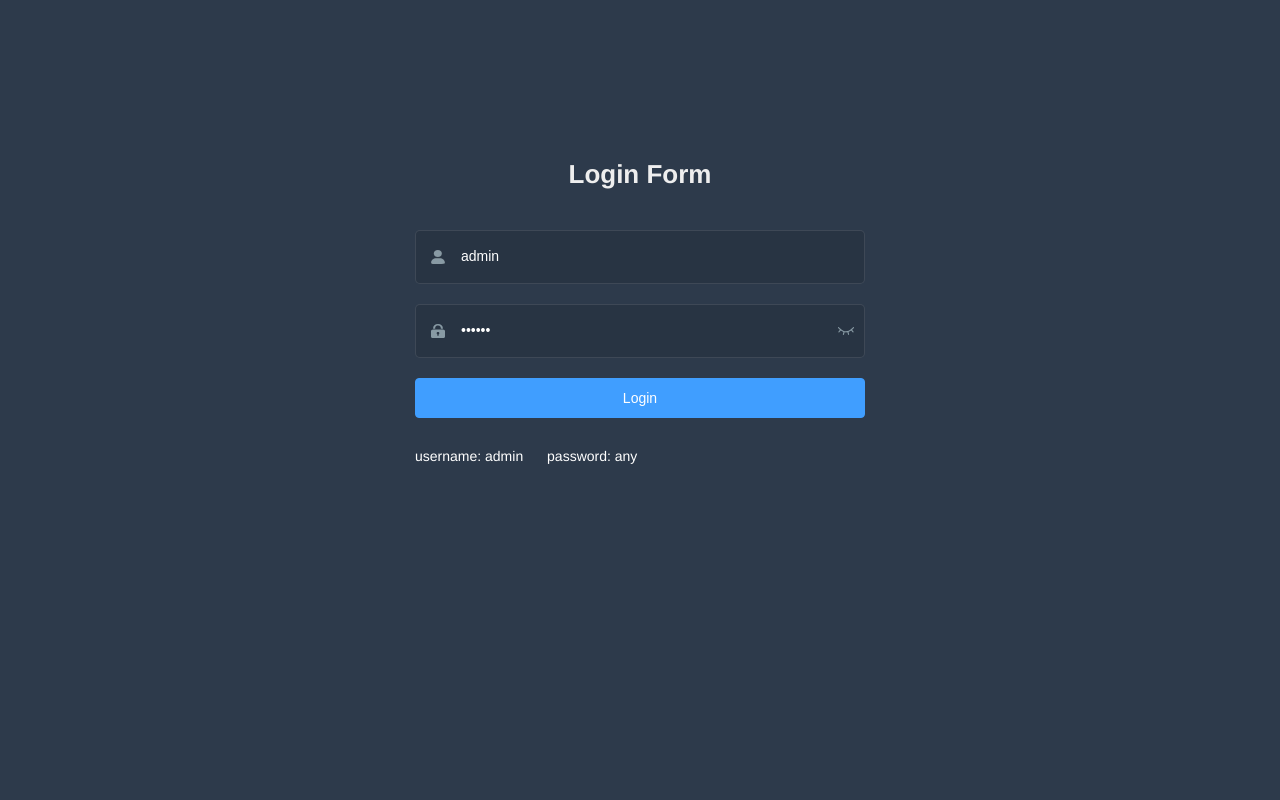
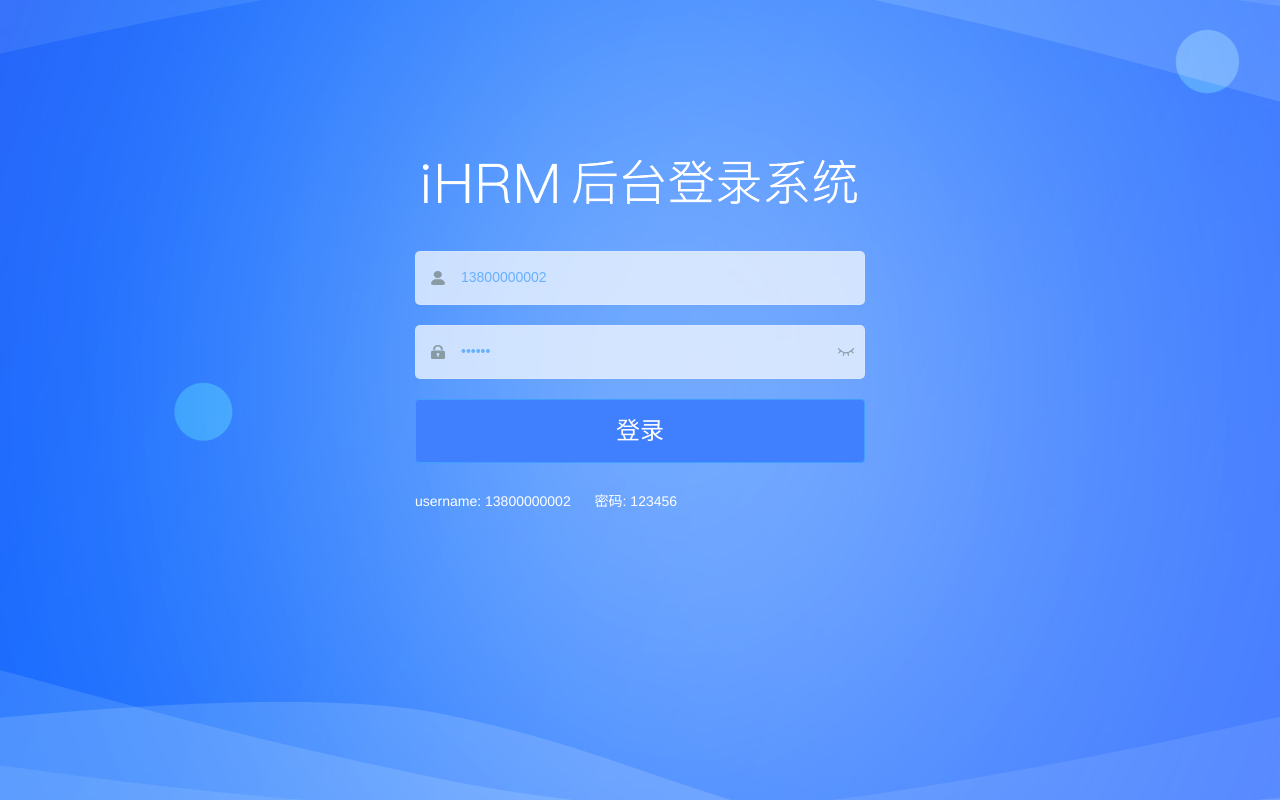
Before and after one commit to jiuer12138/hrsaas, a Vue app: page /#/login in a window 1280 px wide. Built offline with nearby package versions, Linux system fonts and the light colour scheme.

Commit message:
完成登录界面样式

```diff
--- a/src/views/login/index.vue
+++ b/src/views/login/index.vue
@@ -1,9 +1,18 @@
 <template>
   <div class="login-container">
-    <el-form ref="loginForm" :model="loginForm" :rules="loginRules" class="login-form" auto-complete="on" label-position="left">
-
+    <el-form
+      ref="loginForm"
+      :model="loginForm"
+      :rules="loginRules"
+      class="login-form"
+      auto-complete="on"
+      label-position="left"
+    >
+      <!-- 放置标题图片 @是设置的别名-->
       <div class="title-container">
-        <h3 class="title">Login Form</h3>
+        <h3 class="title">
+          <img src="@/assets/common/login-logo.png" alt="" />
+        </h3>
       </div>
 
       <el-form-item prop="username">
@@ -37,17 +46,25 @@
           @keyup.enter.native="handleLogin"
         />
         <span class="show-pwd" @click="showPwd">
-          <svg-icon :icon-class="passwordType === 'password' ? 'eye' : 'eye-open'" />
+          <svg-icon
+            :icon-class="passwordType === 'password' ? 'eye' : 'eye-open'"
+          />
         </span>
       </el-form-item>
 
-      <el-button :loading="loading" type="primary" style="width:100%;margin-bottom:30px;" @click.native.prevent="handleLogin">Login</el-button>
+      <el-button
+        :loading="loading"
+        class="loginBtn"
+        type="primary"
+        style="width: 100%; margin-bottom: 30px"
+        @click.native.prevent="handleLogin"
+        >登录</el-button
+      >
 
       <div class="tips">
-        <span style="margin-right:20px;">username: admin</span>
-        <span> password: any</span>
+        <span style="margin-right: 20px">username: 13800000002</span>
+        <span> 密码: 123456</span>
       </div>
-
     </el-form>
   </div>
 </template>
@@ -74,12 +91,16 @@
     }
     return {
       loginForm: {
-        username: 'admin',
-        password: '111111'
+        username: '13800000002',
+        password: '123456'
       },
       loginRules: {
-        username: [{ required: true, trigger: 'blur', validator: validateUsername }],
-        password: [{ required: true, trigger: 'blur', validator: validatePassword }]
+        username: [
+          { required: true, trigger: 'blur', validator: validateUsername }
+        ],
+        password: [
+          { required: true, trigger: 'blur', validator: validatePassword }
+        ]
       },
       loading: false,
       passwordType: 'password',
@@ -88,7 +109,7 @@
   },
   watch: {
     $route: {
-      handler: function(route) {
+      handler: function (route) {
         this.redirect = route.query && route.query.redirect
       },
       immediate: true
@@ -106,15 +127,18 @@
       })
     },
     handleLogin() {
-      this.$refs.loginForm.validate(valid => {
+      this.$refs.loginForm.validate((valid) => {
         if (valid) {
           this.loading = true
-          this.$store.dispatch('user/login', this.loginForm).then(() => {
-            this.$router.push({ path: this.redirect || '/' })
-            this.loading = false
-          }).catch(() => {
-            this.loading = false
-          })
+          this.$store
+            .dispatch('user/login', this.loginForm)
+            .then(() => {
+              this.$router.push({ path: this.redirect || '/' })
+              this.loading = false
+            })
+            .catch(() => {
+              this.loading = false
+            })
         } else {
           console.log('error submit!!')
           return false
@@ -129,9 +153,9 @@
 /* 修复input 背景不协调 和光标变色 */
 /* Detail see https://github.com/PanJiaChen/vue-element-admin/pull/927 */
 
-$bg:#283443;
-$light_gray:#fff;
-$cursor: #fff;
+$bg: #283443;
+$light_gray: #68b0fe;
+$cursor: #68b0fe;
 
 @supports (-webkit-mask: none) and (not (cater-color: $cursor)) {
   .login-container .el-input input {
@@ -141,6 +165,12 @@
 
 /* reset element-ui css */
 .login-container {
+  .loginBtn {
+    background: #407ffe;
+    height: 64px;
+    line-height: 32px;
+    font-size: 24px;
+  }
   .el-input {
     display: inline-block;
     height: 47px;
@@ -165,7 +195,7 @@
 
   .el-form-item {
     border: 1px solid rgba(255, 255, 255, 0.1);
-    background: rgba(0, 0, 0, 0.1);
+    background: rgba(255, 255, 255, 0.7); // 输入登录表单的背景色
     border-radius: 5px;
     color: #454545;
   }
@@ -173,14 +203,15 @@
 </style>
 
 <style lang="scss" scoped>
-$bg:#2d3a4b;
-$dark_gray:#889aa4;
-$light_gray:#eee;
+$bg: #2d3a4b;
+$dark_gray: #889aa4;
+$light_gray: #eee;
 
 .login-container {
   min-height: 100%;
   width: 100%;
-  background-color: $bg;
+  background-image: url('~@/assets/common/login.jpg'); // 设置背景图片
+  background-position: center; // 将图片位置设置为充满整个屏幕
   overflow: hidden;
 
   .login-form {
--- a/vue.config.js
+++ b/vue.config.js
@@ -13,7 +13,7 @@
 // For example, Mac: sudo npm run
 // You can change the port by the following methods:
 // port = 9528 npm run dev OR npm run dev --port = 9528
-const port = process.env.port || process.env.npm_config_port || 9528 // dev port
+const port = process.env.port || process.env.npm_config_port || 8888 // dev port
 
 // All configuration item explanations can be find in https://cli.vuejs.org/config/
 module.exports = {
```
